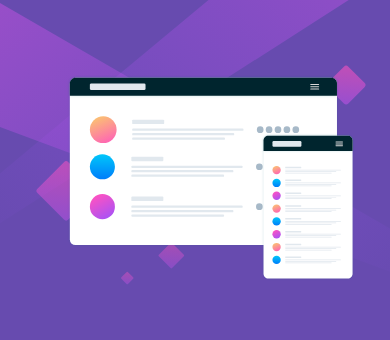
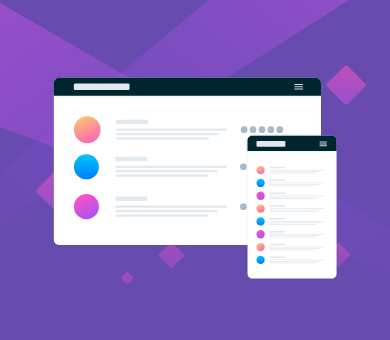
Before and after one commit to MaryamSherief/Challenge09, a plain HTML site: page index.html in a window 390 px wide. Shown: the part 103-443 px from the top of the page. Drawn offline with nearby package versions, Linux system fonts and the light colour scheme.

Commit message:
Update style.css

```diff
--- a/style.css
+++ b/style.css
@@ -178,7 +178,7 @@ a:active {
     }
     section img {
         width: 20rem;
-        margin-left: -4rem;
+        margin-left: -6rem;
     }
     .text {
         margin-top: 1rem;
```
